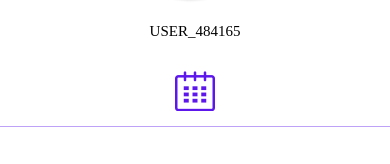
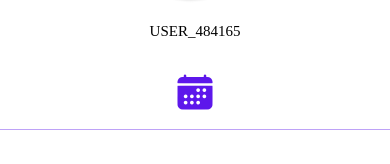
Before and after one commit to beamonteiro19/Interdisciplinar, a React Native app: screen /ProfileAluno in a window 390 px wide. Shown: the part 240-404 px from the top of the page. Built offline with nearby package versions, Linux system fonts and the light colour scheme.

Commit message:
icons atualizado

```diff
--- a/src/views/ProfileAluno.tsx
+++ b/src/views/ProfileAluno.tsx
@@ -108,7 +108,7 @@ const ProfileAluno = () => {
       )}
 
             <Text style={styles.textUser}>USER_484165</Text>
-            <Icon name="date" type="fontisto" color={'#5D17EB'} size={40} style={styles.iconCalendar}/>
+            <Icon name="calendar" type="ionicon" color={'#5D17EB'} size={40} style={styles.iconCalendar}/>
 
             </View>
             <View style={styles.containerButton}>
```
